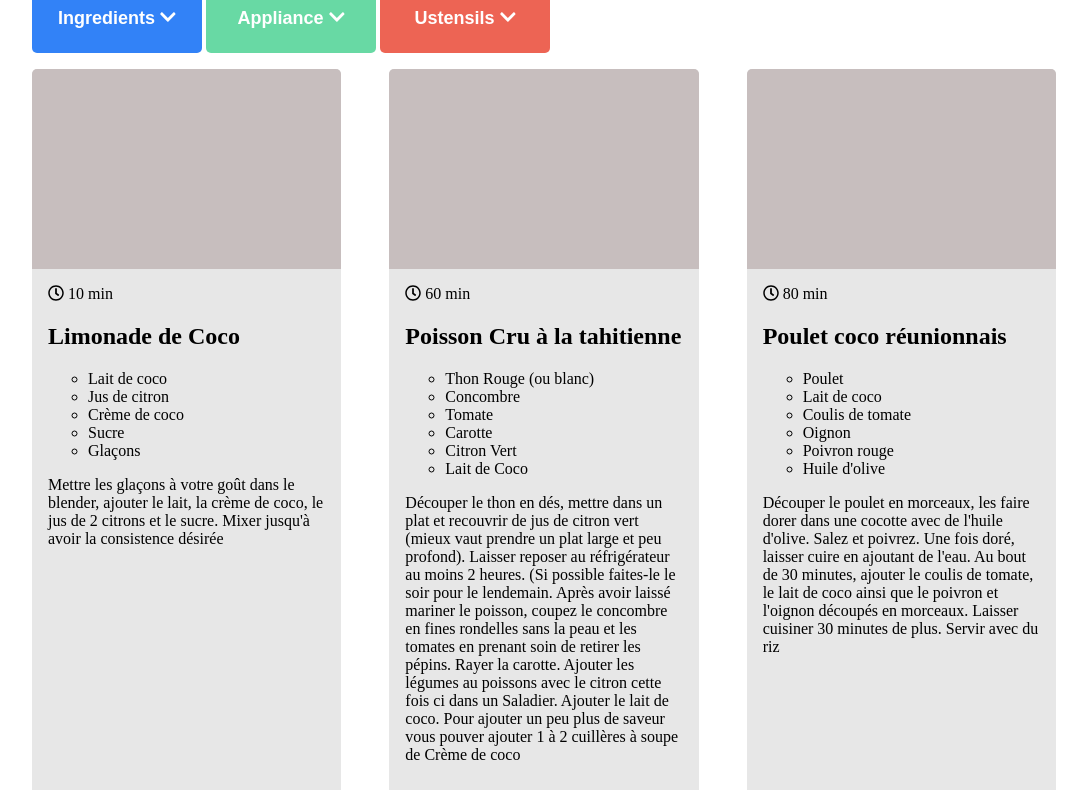
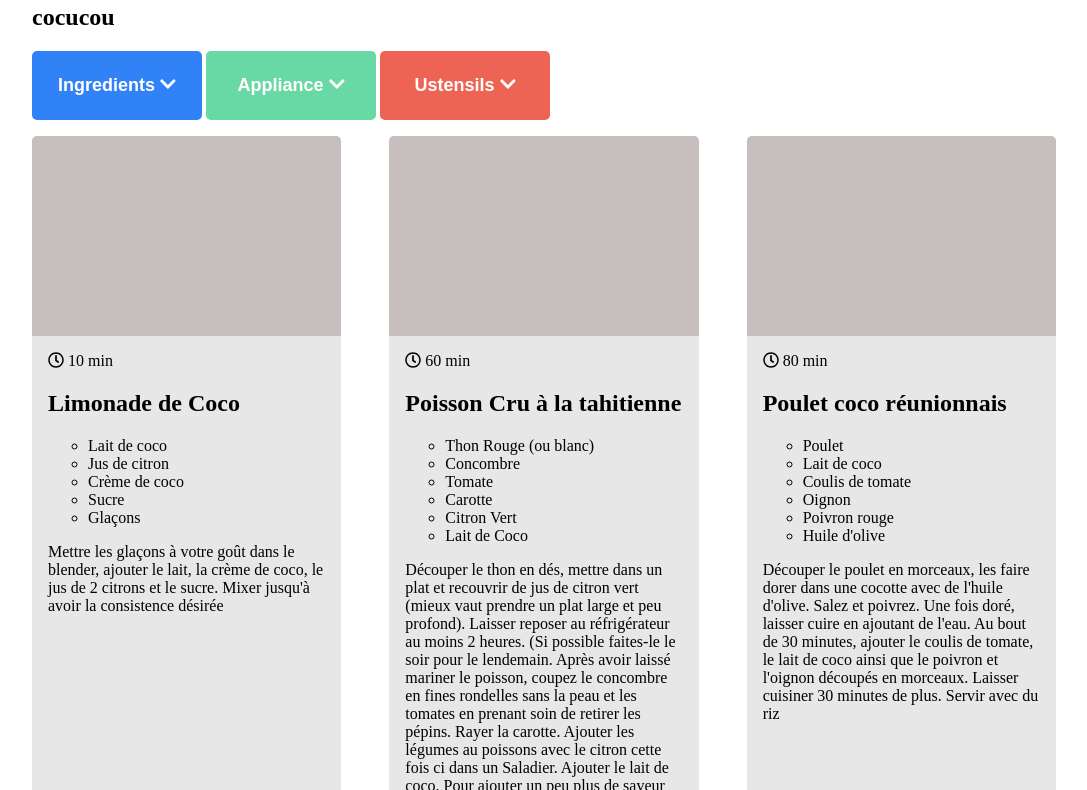
Before and after one commit to iamRomeo-dev/P7_vanilla_JS, a website with bundled scripts: page index.html in a window 1280 px wide. Shown: the part 42-832 px from the top of the page, without its empty margins (96-1183 px from the left). Built offline with nearby package versions, Linux system fonts and the light colour scheme; files whose address does not match are found by name.

Commit message:
Start a new branch

```diff
--- a/index.html
+++ b/index.html
@@ -20,6 +20,7 @@
         <img src="logoPetitsPlats.png" alt="logo petits plats" />
       </div>
     </header>
+    <h2>cocucou</h2>
     <div id="buttonValues"></div>
     <div id="totoDiv">
       <button id="ingredients_dropdown_button">
```
